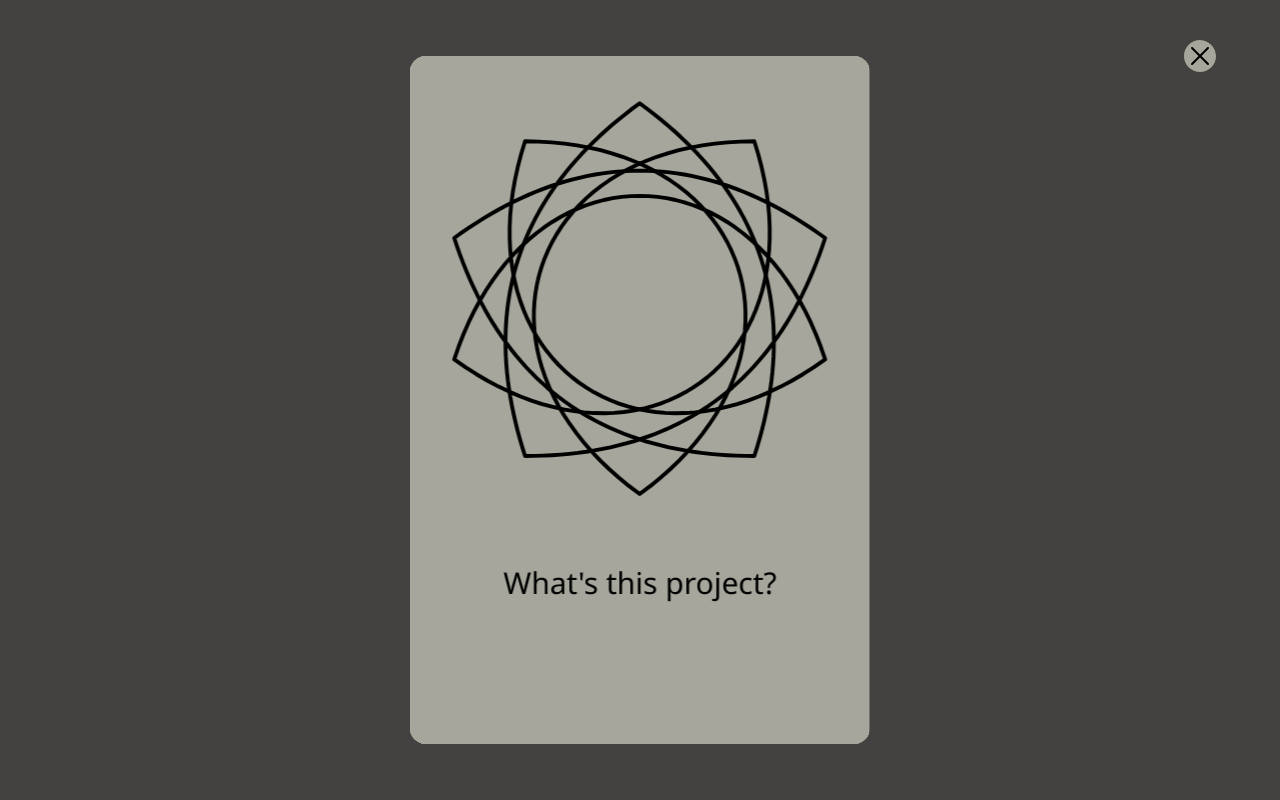
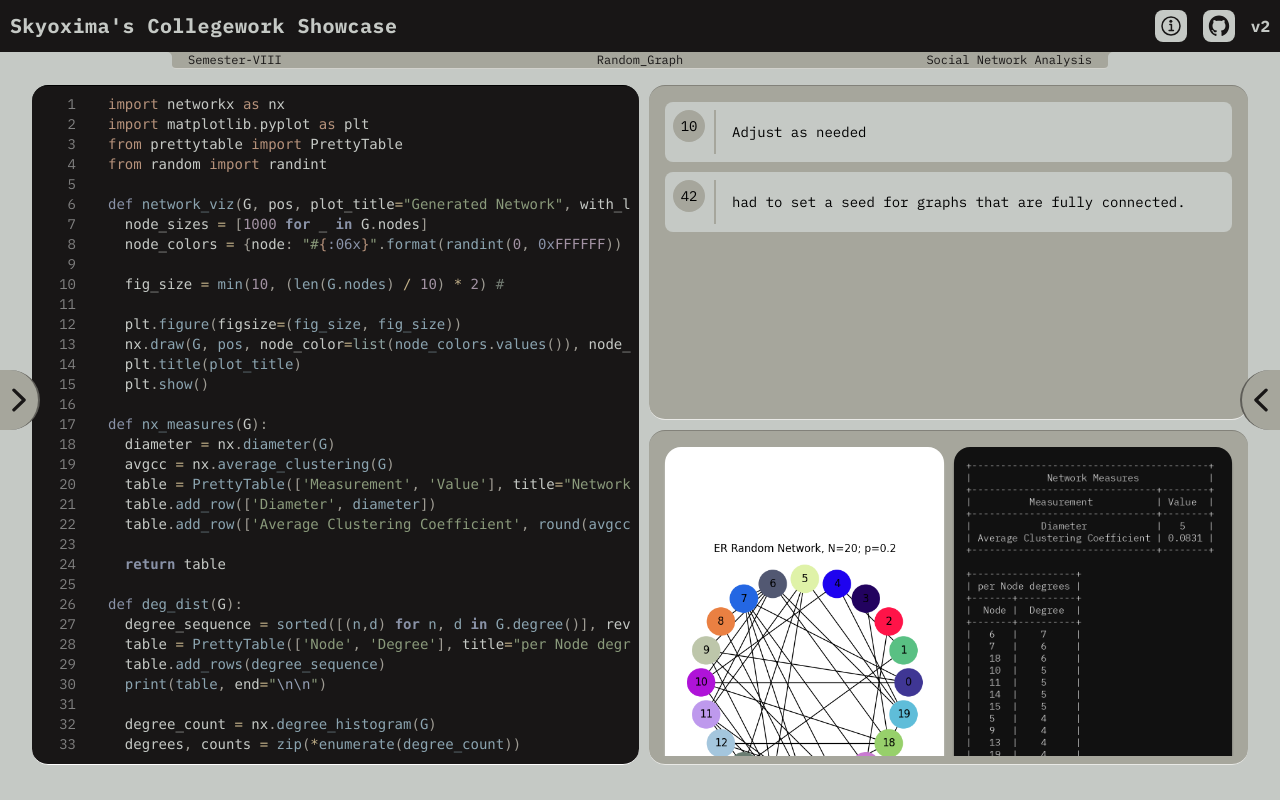
Before and after one commit to Skyoxima/collegework-shwcs, a Svelte app: page / in a window 1280 px wide. Built offline with nearby package versions, Linux system fonts and the light colour scheme; a web font is replaced by a local one.

Commit message:
Website activated correctly (forgot in the prev commit :P)

```diff
--- a/src/App.svelte
+++ b/src/App.svelte
@@ -11,12 +11,10 @@
 </script>
 
 <main>
-  <!-- <Header /> -->
-  <!-- <About /> -->
+  <Header />
   <AboutDelegator />
-  <!-- <AboutMobile /> -->
-  <!-- <MainLayout />
+  <MainLayout />
   <LeftSheet />
   <OutputImgModal />
-  <RightSheet /> -->
+  <RightSheet />
 </main>
--- a/src/state.svelte.ts
+++ b/src/state.svelte.ts
@@ -20,7 +20,7 @@ export let currentProject = $state({
 });
 
 export let currHltdLine = $state({ value: 0 });
-export let showAboutModal = $state({ value: true });
+export let showAboutModal = $state({ value: false });
 export let currentImage = $state({src: ''})
 export let screenChange = $state({value: window.innerWidth})
 // export let currentImage = $state({src: 'OP_ss/Sem_IV-SF/Memory_Page_Replacement/MPR_FIFO_OP_1.png'})
```
